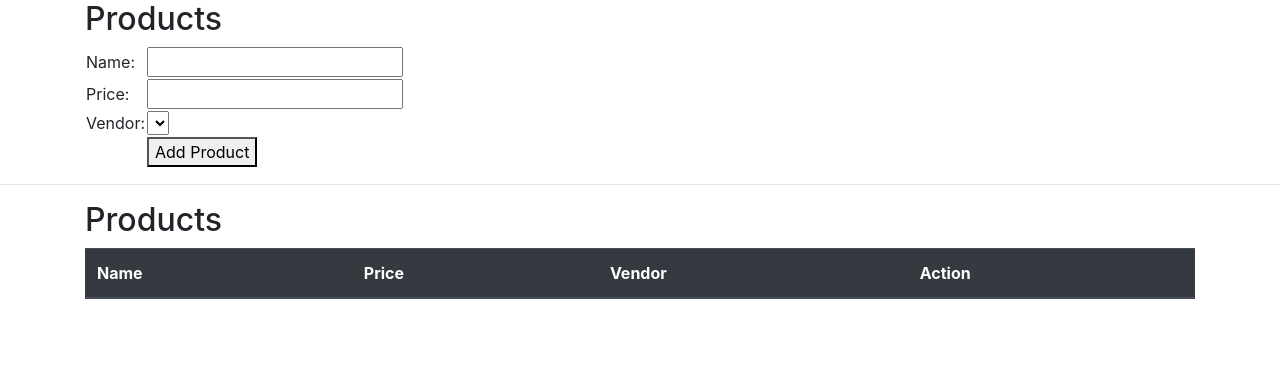
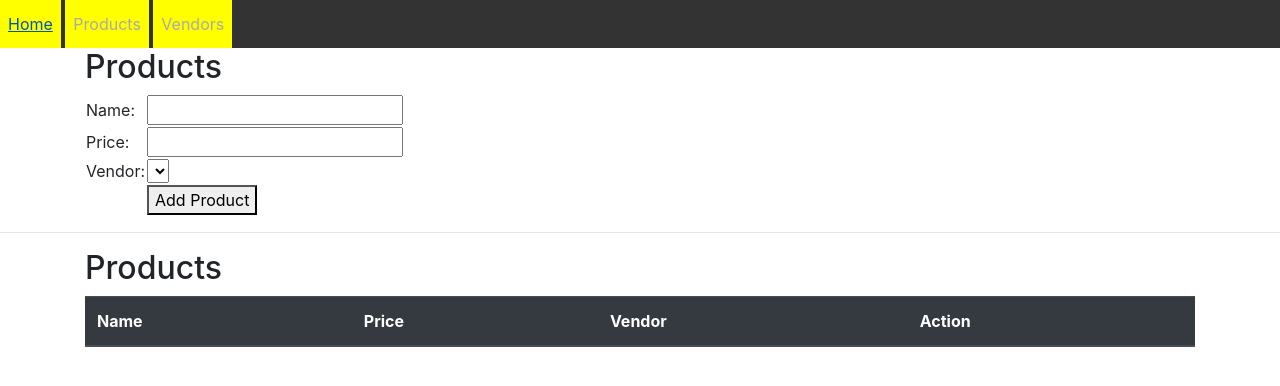
Before and after one commit to aquibchiniwala/flip-kart, a website: page public/product.html in a window 1280 px wide. Drawn offline with nearby package versions, Linux system fonts and the light colour scheme; no server answers.

Commit message:
Add Navigation bar

```diff
--- a/public/product.html
+++ b/public/product.html
@@ -12,7 +12,42 @@
     <script src="https://maxcdn.bootstrapcdn.com/bootstrap/4.3.1/js/bootstrap.min.js"></script>
     <script src="./scripts/jquery.js"></script>
     <script src="./scripts/product.js"></script>
+    <style>
+        nav {
+            background-color: #333;
+            margin: 0;
+            overflow: hidden;
+        }
+
+        nav ul {
+            margin: 0;
+            padding: 0;
+        }
+
+        nav ul li {
+            /* This allow us to arrange list items in a row, without using float */
+            display: inline-block;
+            list-style-type: none;
+        }
+
+        /* Create a style for the first level items */
+        nav>ul>li>a {
+            color: #aaa;
+            background-color: #FF0;
+            display: block;
+            line-height: 2em;
+            padding: 0.5em 0.5em;
+            text-decoration: none;
+        }
+    </style>
 </head>
+<nav>
+    <ul>
+        <li><a href="/">Home</a></li>
+        <li><a href="product.html">Products</a></li>
+        <li><a href="vendor.html">Vendors</a></li>
+    </ul>
+</nav>
 
 <body>
     <div class="container">
--- a/public/styles/style.css
+++ b/public/styles/style.css
@@ -1,6 +1,30 @@
 @import url('https://fonts.googleapis.com/css?family=Open+Sans');
 @import url('https://fonts.googleapis.com/css?family=Montserrat');
 
+nav {
+    background-color: #333;
+    margin: 0;
+    overflow: hidden;
+}
+nav ul{
+    margin: 0;
+    padding: 0;
+}
+nav ul li {
+    /* This allow us to arrange list items in a row, without using float */
+    display: inline-block;
+    list-style-type: none;
+}
+
+/* Create a style for the first level items */
+nav > ul > li > a {
+    color: #aaa;
+    background-color:#FF0;
+    display: block;
+    line-height: 2em;
+    padding: 0.5em 0.5em;
+    text-decoration: none;
+}
 body {
     font-family: 'Montserrat', sans-serif;
 
```
Also changed, not shown: public/checkout.html (+7 -1 lines), public/index.html (+7 -1 lines), public/vendor.html (+35 -0 lines).
